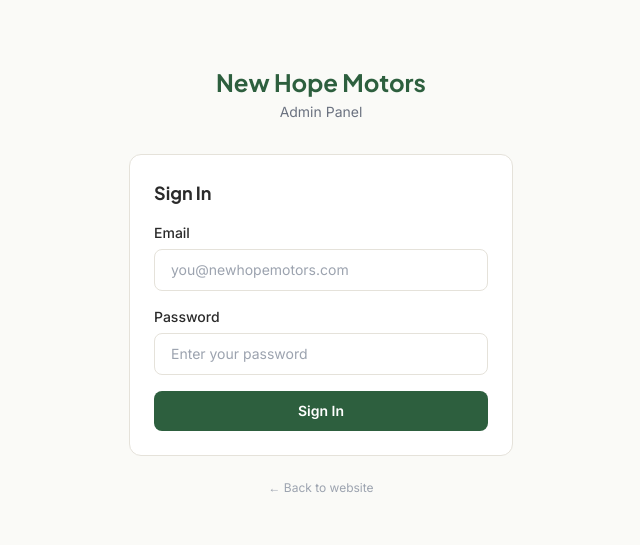
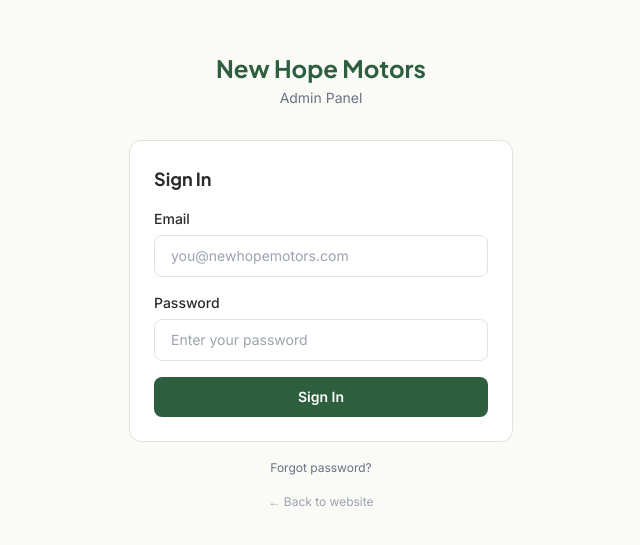
Before and after one commit to mainib26/newhopemotors.com, a SvelteKit app: page /admin/login in a window 1280 px wide. Shown: the part 119-664 px from the top of the page, without its empty margins (319-959 px from the left). Built offline with nearby package versions, Linux system fonts and the light colour scheme; no server answers.

Commit message:
feat: add forgot password link and reset email action to login page

```diff
--- a/src/routes/admin/login/+page.server.ts
+++ b/src/routes/admin/login/+page.server.ts
@@ -37,5 +37,18 @@ export const actions: Actions = {
 		}
 
 		throw redirect(302, '/admin');
+	},
+
+	resetPassword: async ({ request, locals }) => {
+		const formData = await request.formData();
+		const email = formData.get('email')?.toString().trim() ?? '';
+
+		if (!email) {
+			return fail(400, { error: 'Enter your email first, then click Forgot password.', email });
+		}
+
+		await locals.supabase.auth.resetPasswordForEmail(email);
+
+		return { resetSent: true, email };
 	}
 };
--- a/src/routes/admin/login/+page.svelte
+++ b/src/routes/admin/login/+page.svelte
@@ -37,6 +37,12 @@
 				</div>
 			{/if}
 
+			{#if form?.resetSent}
+				<div class="p-3 bg-green-50 border border-green-200 rounded-[var(--radius-button)] text-sm text-green-700">
+					Password reset email sent. Check your inbox.
+				</div>
+			{/if}
+
 			<Input
 				label="Email"
 				name="email"
@@ -59,7 +65,25 @@
 			</Button>
 		</form>
 
-		<p class="text-center text-xs text-text-light mt-6">
+		<form
+			method="POST"
+			action="?/resetPassword"
+			use:enhance={() => {
+				submitting = true;
+				return async ({ update }) => {
+					submitting = false;
+					await update();
+				};
+			}}
+			class="mt-3 text-center"
+		>
+			<input type="hidden" name="email" value={form?.email ?? ''} />
+			<button type="submit" class="text-xs text-text-muted hover:text-primary transition-colors">
+				Forgot password?
+			</button>
+		</form>
+
+		<p class="text-center text-xs text-text-light mt-4">
 			<a href="/" class="hover:text-primary">← Back to website</a>
 		</p>
 	</div>
```
